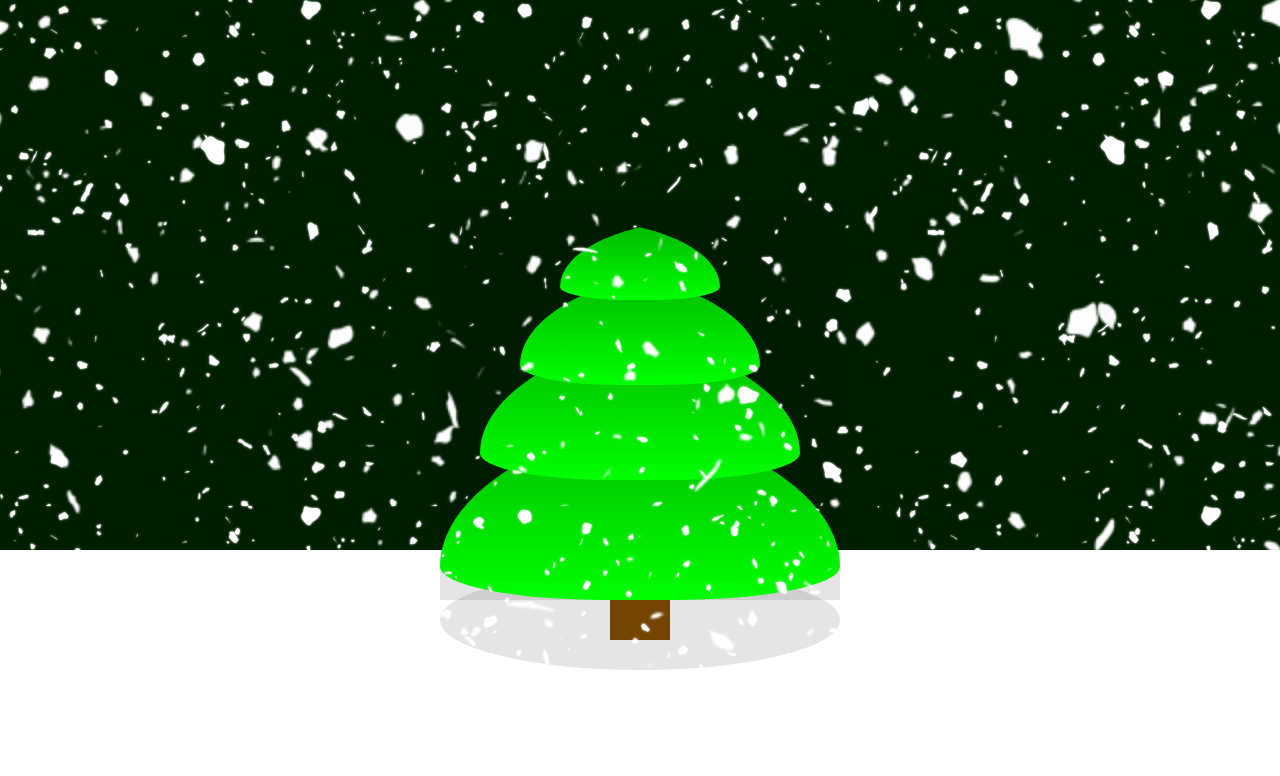
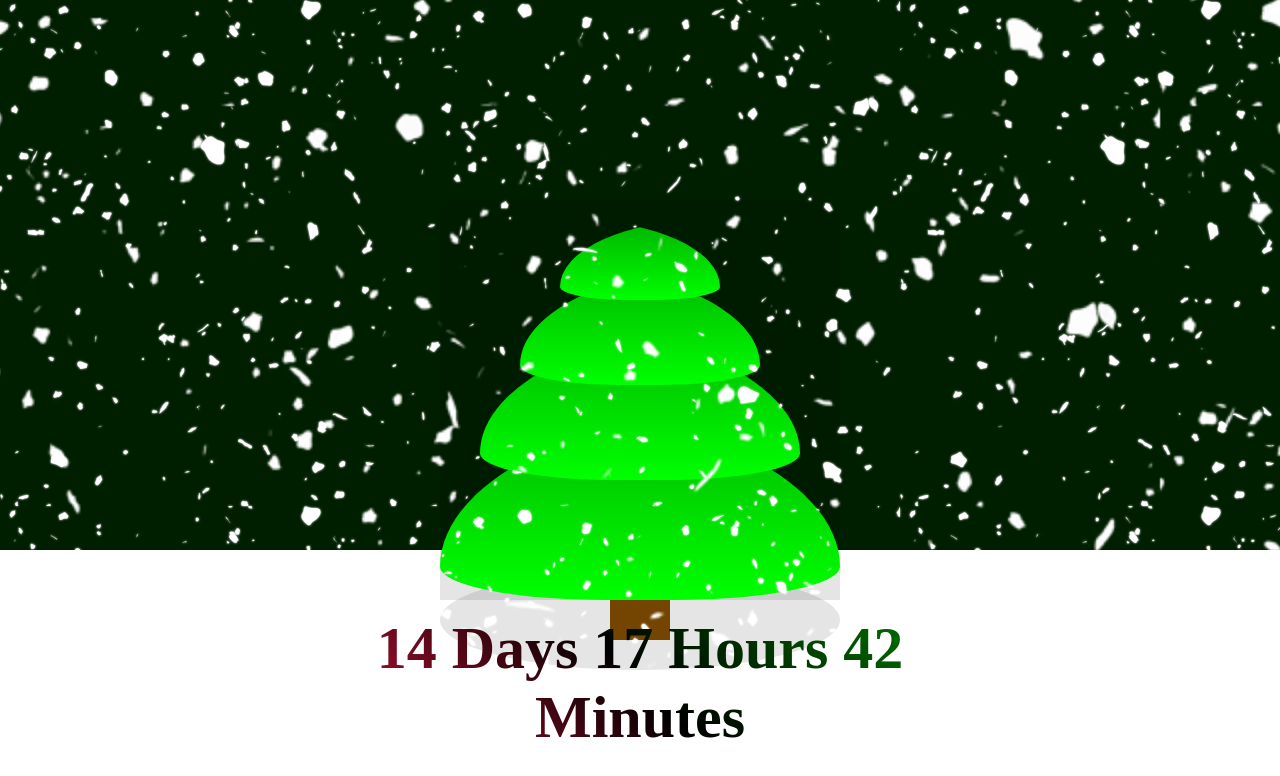
Before and after one commit to OlgaRublova/Christmas-tree-with-an-animated-countdown-, a plain HTML site: page index.html in a window 1280 px wide. Drawn offline with Linux system fonts and the light colour scheme.

Commit message:
- added countdown with the text-gradient

```diff
--- a/index.html
+++ b/index.html
@@ -20,5 +20,8 @@
     <div><span></span><span></span></div>
     <div><span></span><span></span></div>
 </div>
+<div id="countdown"></div>
+
+<script src="main.js"></script>
 </body>
 </html>
--- /dev/null
+++ b/main.js
@@ -0,0 +1,29 @@
+function countdownTimer() {
+    const difference = +new Date("2020-01-01") - +new Date();
+    let remaining = "Time's up!";
+
+    if(difference > 0){
+        const parts = {
+            days: Math.floor(difference / (1000 * 60 * 60 * 24)),
+            hours: Math.floor((difference / (1000 * 60 * 60)) % 24),
+            minutes: Math.floor((difference / 1000 / 60) % 60),
+            seconds: Math.floor((difference / 1000) % 60),
+        };
+
+        remaining = Object.keys(parts)
+            .map((part) => {
+                if (!parts[part]) return;
+                return `${parts[part]} ${part}`;
+            })
+            .join(" ");
+
+    }
+    document.getElementById("countdown").innerHTML = remaining;
+
+}
+
+
+
+
+countdownTimer();
+setInterval(countdownTimer, 1000);
--- a/style.css
+++ b/style.css
@@ -168,3 +168,20 @@ body:before {
         background-position: 0 506px;
     }
 }
+
+#countdown {
+    color: black;
+    font-size: 60px;
+    font-weight: bold;
+    position: absolute;
+    bottom: 6%;
+    left: 50%;
+    transform: translate(-50%);
+    z-index: 10000;
+    background: -webkit-linear-gradient(45deg, crimson, black, green);
+    -webkit-background-clip: text;
+    -webkit-text-fill-color: transparent;
+    text-align: center;
+    text-transform: capitalize;
+
+}
```
